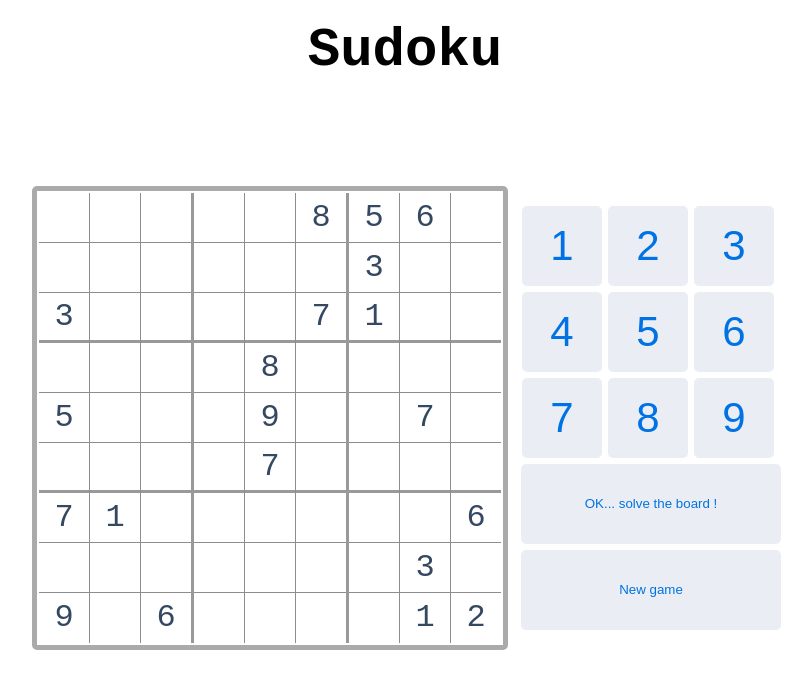
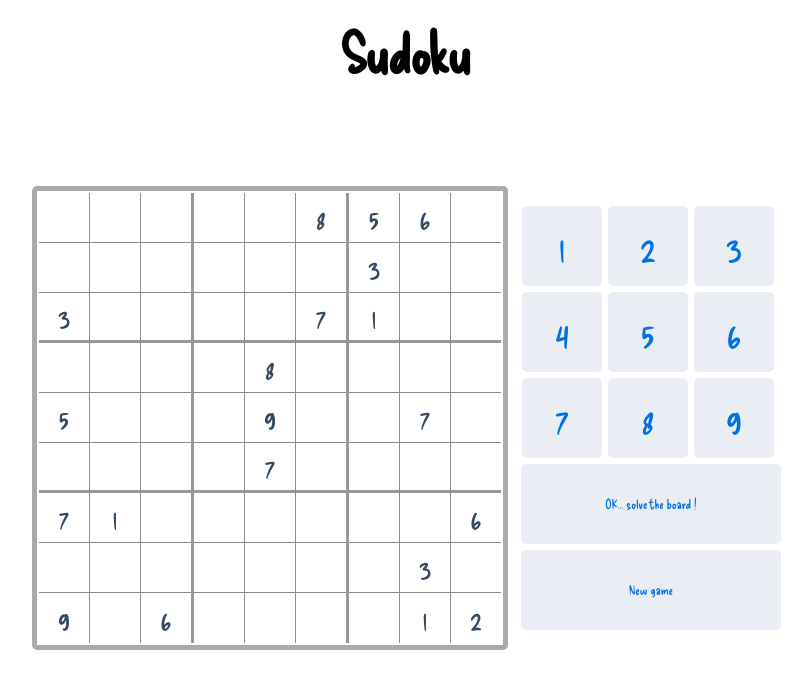
Before and after one commit to shlomiNugarker/sudoku, a website built with Vite: page index.html in a window 1280 px wide. Shown: the whole page, without its empty margins (235-1047 px from the left). Built offline with nearby package versions, Linux system fonts and the light colour scheme.

Commit message:
style (font)

```diff
--- a/index.html
+++ b/index.html
@@ -2,7 +2,7 @@
 <html lang="en">
   <head>
     <meta charset="UTF-8" />
-    <!-- <link rel="icon" type="image/svg+xml" href="/vite.svg" /> -->
+    <link rel="icon" type="image/svg+xml" href="/vite.svg" />
     <meta name="viewport" content="width=device-width, initial-scale=1.0" />
     <title>Sudoku</title>
   </head>
--- a/src/styles/_base.scss
+++ b/src/styles/_base.scss
@@ -3,15 +3,14 @@
 }
 
 html {
-  font-family: monospace;
-  font-size: 14px;
+  font-size: 18px;
 }
 
 body {
   margin: 0;
   padding-top: 35px;
   min-height: 100vh;
-
+  font-family: DeliciousHandrawn-Regular, monospace;
   display: flex;
   justify-content: center;
   align-items: center;
--- a/src/styles/_numbers.scss
+++ b/src/styles/_numbers.scss
@@ -15,6 +15,7 @@
         padding: 0;
         list-style: none;
         button {
+          font-family: DeliciousHandrawn-Regular, monospace;
           color: #0072e3;
           font-size: 42px;
           width: 80px;
@@ -36,7 +37,7 @@
     #solve-board-btn,
     #new-game-btn {
       color: #0072e3;
-
+      font-family: DeliciousHandrawn-Regular, monospace;
       width: 100%;
       height: 80px;
       border: none;
--- a/src/styles/global.scss
+++ b/src/styles/global.scss
@@ -2,3 +2,7 @@
 @import './board.scss';
 @import './numbers.scss';
 @import './app.scss';
+@font-face {
+  font-family: DeliciousHandrawn-Regular;
+  src: url(../DeliciousHandrawn-Regular.ttf);
+}
--- a/src/ts/controller/onSolveBoard.ts
+++ b/src/ts/controller/onSolveBoard.ts
@@ -1,4 +1,9 @@
-import { getBoard, setBoard, solveSudoku } from '../services/game'
+import {
+  getBoard,
+  getInitialBoard,
+  setBoard,
+  solveSudoku,
+} from '../services/game'
 import addListeners from './addListeners'
 import { renderBoard } from './renderBoard'
 
@@ -8,7 +13,11 @@ export default function onSolveBoard() {
   const solvedBoard = solveSudoku(currBoard)
   if (solvedBoard) {
     setBoard(solvedBoard)
-    renderBoard(solvedBoard, '.board')
+
+    const initialBoard = getInitialBoard()
+    solvedBoard &&
+      initialBoard &&
+      renderBoard(solvedBoard, '.board', initialBoard)
     addListeners()
   }
 }
```
Also changed, not shown: src/DeliciousHandrawn-Regular.ttf (added).
